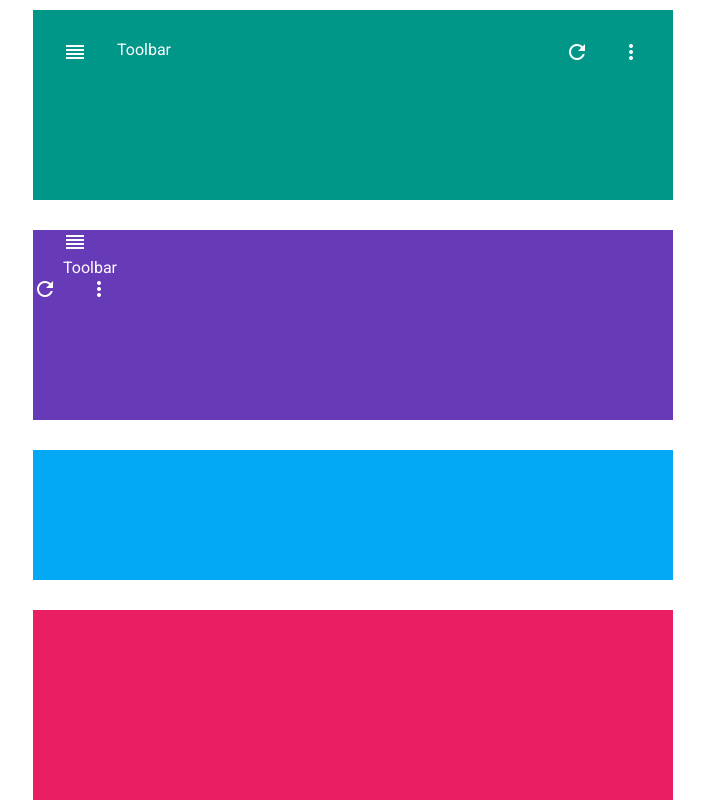
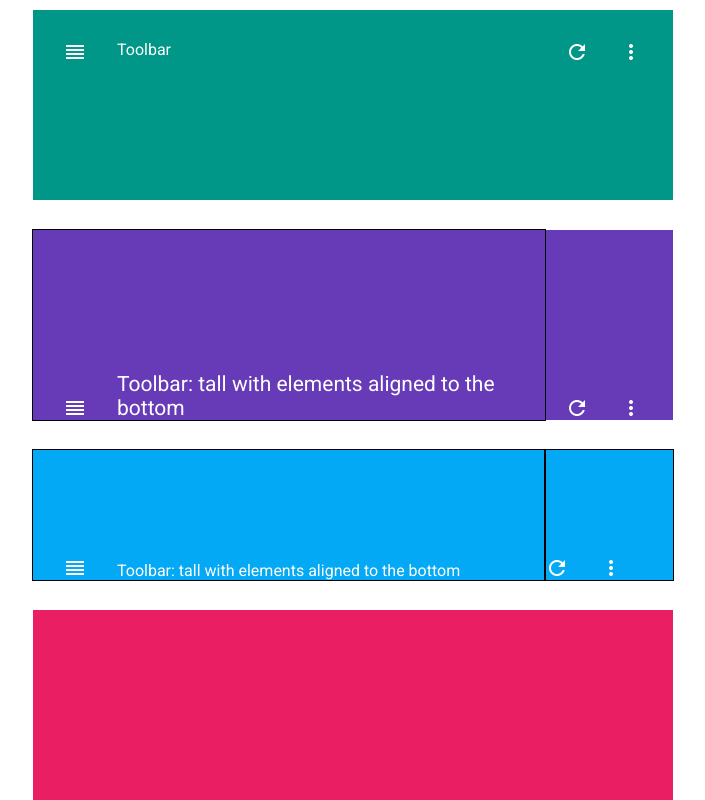
Before and after one commit to Stan0men/UI_library, a website: page src/index.pug in a window 1280 px wide. Shown: the part 8360-9160 px from the top of the page, without its empty margins (297-1002 px from the left). Drawn offline with nearby package versions, Linux system fonts and the light colour scheme; files that its build step writes are made by us from their sources.

Commit message:
add to toolbar elements

```diff
--- a/src/components/_toolbar.scss
+++ b/src/components/_toolbar.scss
@@ -1,5 +1,3 @@
-@import "../scss/mixin";
-@import "../scss/variables";
 
 .container-toolbar {
   width: 50%;
@@ -62,16 +60,56 @@
   &-tall-elements-aligned-bottom {
     height: 190px;
     background-color: #673ab7;
+    display: flex;
+    flex-direction: row;
 
     &-first {
-
+      outline: 1px solid;
+      width: 80%;
+      display: flex;
+      flex-direction: row;
+      justify-content: start;
+      align-items: flex-end;
+      height: 190px;
+      p{
+        font-size: 21px;
+      }
+    }
+    &-second{
+      width: 20%;
+      display: flex;
+      flex-direction: row;
+      justify-content: flex-end;
+      align-items: flex-end;
+      height: 190px;
     }
   }
 
   &-medium-tall-labels-aligned-bottom {
     height: 130px;
     background-color: #03a9f4;
+    display: flex;
+    flex-direction: row;
+    &-first{
+      outline: 1px solid;
+      width: 80%;
+      display: flex;
+      flex-direction: row;
+      justify-content: start;
+      align-items: flex-end;
+      height: 130px;
+    }
+    &-second{
+      outline: 1px solid;
+      width: 20%;
+      display: flex;
+      flex-direction: row;
+      justify-content: start;
+      align-items: flex-end;
+      height: 130px;
+    }
   }
+
 
   &-medium-tall-labels-aligned-middle {
     height: 190px;
@@ -82,3 +120,32 @@
 .bg-white {
   color: white;
 }
+
+.mg-top_30{
+  margin-top: 30px;
+}
+.mg-bottom_30{
+  margin-bottom: 30px;
+}
+
+.mg-bottom_50 {
+  margin-bottom: 50px;
+}
+
+.mg-bottom_100 {
+  margin-bottom: 100px;
+}
+
+.mg-left_50 {
+  margin-left: 50px;
+}
+.mg-left_30 {
+  margin-left: 30px;
+}
+
+.mg-right_50 {
+  margin-right: 50px;
+}
+.mg-right_30 {
+  margin-right: 30px;
+}
--- a/src/examples/toolbar.pug
+++ b/src/examples/toolbar.pug
@@ -17,9 +17,15 @@
     .toolbar.toolbar-tall-elements-aligned-bottom
         .toolbar-tall-elements-aligned-bottom-first
             i.material-icons.bg-white.mg-left_30 reorder
-            p.bg-white.mg-left_30 Toolbar
+            p.bg-white.mg-left_30 Toolbar: tall with elements aligned to the bottom
         .toolbar-tall-elements-aligned-bottom-second
             i.material-icons.bg-white.mg-right_30 refresh
             i.material-icons.bg-white.mg-right_30  more_vert
     .toolbar.toolbar-medium-tall-labels-aligned-bottom
+        .toolbar-medium-tall-labels-aligned-bottom-first
+            i.material-icons.bg-white.mg-left_30 reorder
+            p.bg-white.mg-left_30 Toolbar: tall with elements aligned to the bottom
+        .toolbar-medium-tall-labels-aligned-bottom-second
+            i.material-icons.bg-white.mg-right_30 refresh
+            i.material-icons.bg-white.mg-right_30  more_vert
     .toolbar.toolbar-medium-tall-labels-aligned-middle
--- a/src/scss/examples.scss
+++ b/src/scss/examples.scss
@@ -18,8 +18,13 @@
 button {
   margin-right: 10px;
 }
-.mg-top_30{
+
+.mg-top_30 {
   margin-top: 30px;
+}
+
+.mg-bottom_30 {
+  margin-bottom: 30px;
 }
 
 .mg-bottom_50 {
@@ -33,13 +38,15 @@ button {
 .mg-left_50 {
   margin-left: 50px;
 }
+
 .mg-left_30 {
-   margin-left: 30px;
- }
+  margin-left: 30px;
+}
 
 .mg-right_50 {
   margin-right: 50px;
 }
+
 .mg-right_30 {
   margin-right: 30px;
 }
```
Also changed, not shown: dist/css/main.css, dist/examples/toolbar.html, dist/index.html.
